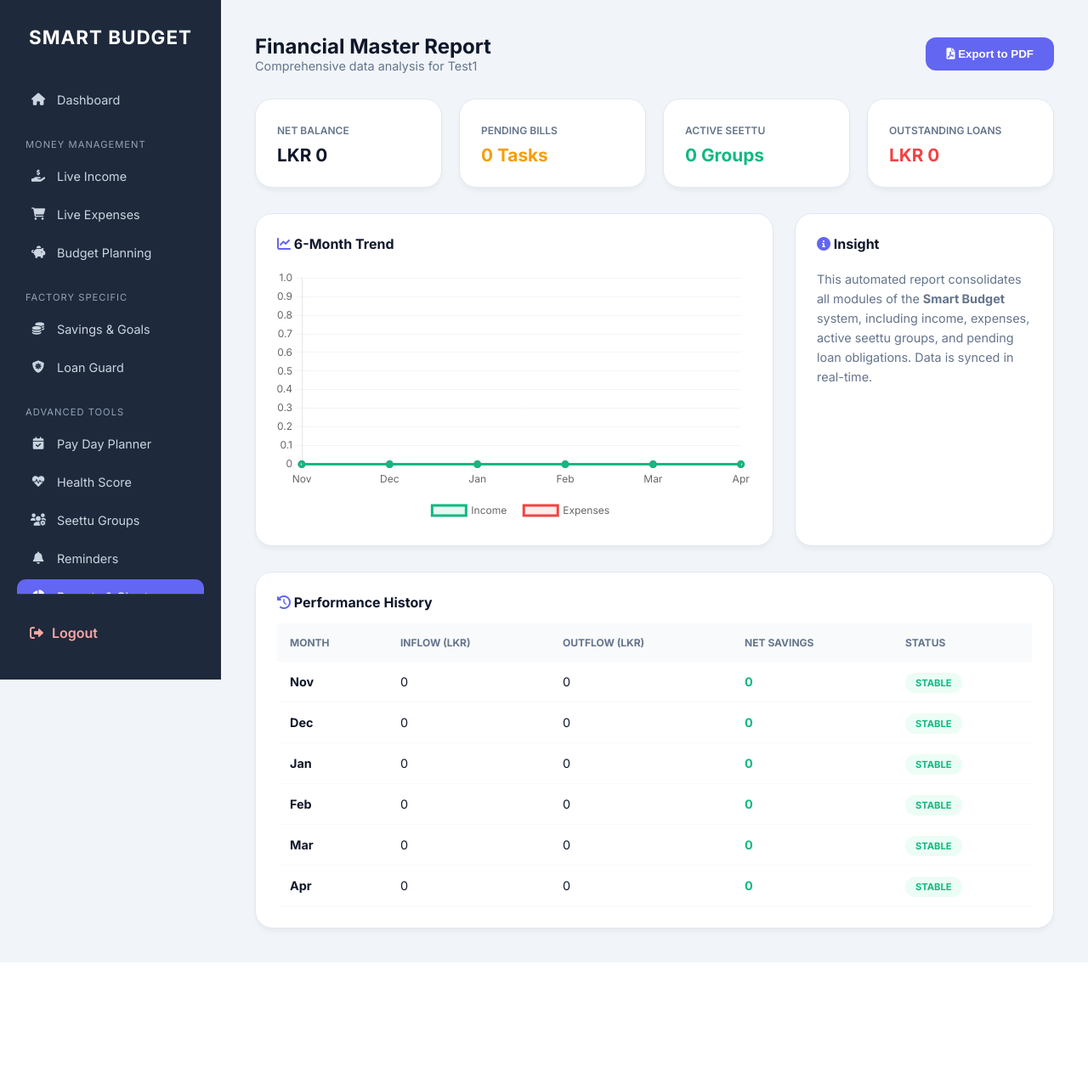
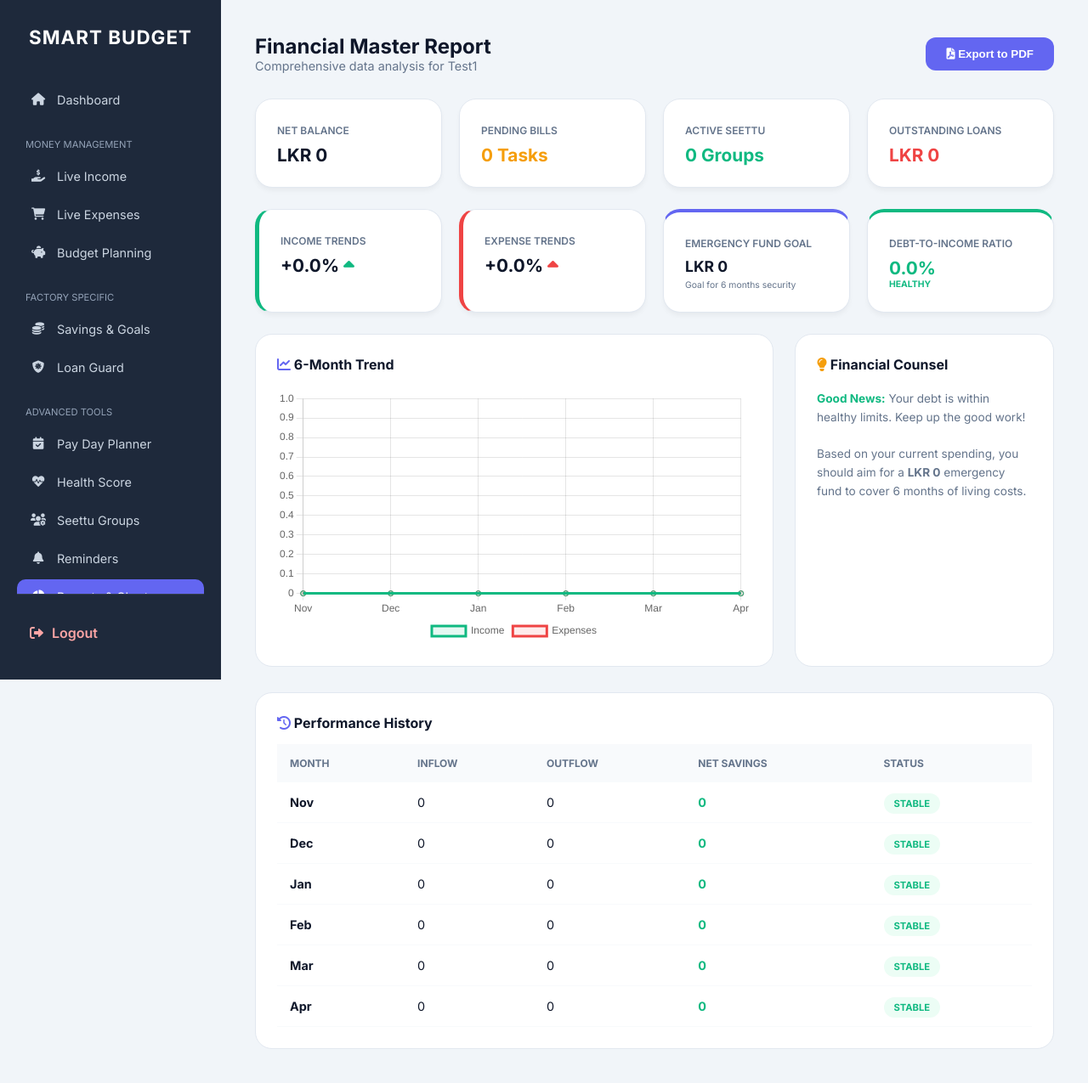
Before and after one commit to DilushaRathnayake/Final-Project, a PHP site: page /reports.php in a window 1280 px wide. Shown: the whole page at 85% size. Before the commit the page ends 1133 px from the top, so only its background shows below. Run offline with PHP 8.4, Linux system fonts and the light colour scheme; a user stored in the database is signed in; data that the repository does not hold is empty.

Commit message:
Update reports.php

```diff
--- a/reports.php
+++ b/reports.php
@@ -49,6 +49,21 @@ for ($i = 5; $i >= 0; $i--) {
     $me = mysqli_query($conn, "SELECT SUM(amount) as t FROM expense_records WHERE user_id = '$user_id' AND DATE_FORMAT(date, '%Y-%m') = '$m'");
     $expenses[] = mysqli_fetch_assoc($me)['t'] ?? 0;
 }
+
+// --- 5. MONTHLY COMPARISON LOGIC ---
+$current_month_inc = end($incomes);
+$prev_month_inc = $incomes[count($incomes)-2] ?? 0;
+$current_month_exp = end($expenses);
+$prev_month_exp = $expenses[count($expenses)-2] ?? 0;
+
+$inc_change_pc = ($prev_month_inc > 0) ? (($current_month_inc - $prev_month_inc) / $prev_month_inc) * 100 : 0;
+$exp_change_pc = ($prev_month_exp > 0) ? (($current_month_exp - $prev_month_exp) / $prev_month_exp) * 100 : 0;
+
+// --- 6. SMART COUNSELING LOGIC (NEW) ---
+$emergency_fund_goal = $total_expense * 6; // Goal: 6 months of expenses
+$debt_ratio = ($total_income > 0) ? ($total_loans / $total_income) * 100 : 0;
+$debt_status = ($debt_ratio > 40) ? "CRITICAL" : "HEALTHY";
+$debt_color = ($debt_ratio > 40) ? "var(--danger)" : "var(--success)";
 ?>
 
 <!DOCTYPE html>
@@ -61,58 +76,34 @@ for ($i = 5; $i >= 0; $i--) {
     <script src="https://cdn.jsdelivr.net/npm/chart.js"></script>
     <style>
         @import url('https://fonts.googleapis.com/css2?family=Inter:wght@300;400;600;700&display=swap');
-
         :root {
             --bg: #f1f5f9; --sidebar-bg: #1e293b; --card-bg: #ffffff;
             --primary: #6366f1; --success: #10b981; --danger: #ef4444;
             --warning: #f59e0b; --text-main: #0f172a; --text-sub: #64748b; --border: #e2e8f0;
         }
-
         * { margin: 0; padding: 0; box-sizing: border-box; }
         body { background: var(--bg); color: var(--text-main); font-family: 'Inter', sans-serif; display: flex; min-height: 100vh; }
-
-        /* SIDEBAR (Match Dashboard) */
-        .sidebar {
-            width: 260px; background: var(--sidebar-bg); height: 100vh; position: fixed;
-            padding: 30px 20px; display: flex; flex-direction: column; color: white;
-        }
-        .sidebar-brand { font-size: 1.4rem; font-weight: 800; margin-bottom: 40px; text-align: center; color: #fff; letter-spacing: 1px; }
-
+        .sidebar { width: 260px; background: var(--sidebar-bg); height: 100vh; position: fixed; padding: 30px 20px; display: flex; flex-direction: column; color: white; }
+        .sidebar-brand { font-size: 1.4rem; font-weight: 800; margin-bottom: 40px; text-align: center; letter-spacing: 1px; }
         .nav-links { flex: 1; overflow-y: auto; }
-        .nav-links::-webkit-scrollbar { width: 4px; }
-        .nav-links::-webkit-scrollbar-thumb { background: rgba(255,255,255,0.1); }
-
-        .nav-group-label { font-size: 0.7rem; text-transform: uppercase; color: #94a3b8; margin: 25px 0 10px 10px; letter-spacing: 1px; }
-
-        .nav-item {
-            display: flex; align-items: center; padding: 12px 15px; color: #cbd5e1; text-decoration: none;
-            border-radius: 10px; margin-bottom: 4px; transition: 0.3s; font-size: 0.9rem;
-        }
+        .nav-group-label { font-size: 0.7rem; text-transform: uppercase; color: #94a3b8; margin: 25px 0 10px 10px; }
+        .nav-item { display: flex; align-items: center; padding: 12px 15px; color: #cbd5e1; text-decoration: none; border-radius: 10px; margin-bottom: 4px; font-size: 0.9rem; transition: 0.3s; }
         .nav-item i { margin-right: 12px; width: 20px; text-align: center; }
         .nav-item:hover, .nav-item.active { background: rgba(255, 255, 255, 0.1); color: white; }
         .nav-item.active { background: var(--primary); }
-
         .logout-link { padding: 15px; color: #fca5a5; text-decoration: none; font-weight: 600; display: flex; align-items: center; gap: 10px; }
-
-        /* MAIN CONTENT */
         .main-content { margin-left: 260px; width: calc(100% - 260px); padding: 40px; }
-
-        .kpi-grid { display: grid; grid-template-columns: repeat(4, 1fr); gap: 20px; margin-bottom: 30px; }
+        .kpi-grid { display: grid; grid-template-columns: repeat(4, 1fr); gap: 20px; margin-bottom: 25px; }
         .kpi-card { background: var(--card-bg); padding: 25px; border-radius: 20px; border: 1px solid var(--border); box-shadow: 0 4px 6px -1px rgba(0, 0, 0, 0.05); }
         .kpi-card small { color: var(--text-sub); font-weight: 600; font-size: 0.75rem; text-transform: uppercase; }
         .kpi-card .value { font-size: 1.3rem; font-weight: 800; margin-top: 8px; }
-
         .report-layout { display: grid; grid-template-columns: 2fr 1fr; gap: 25px; margin-bottom: 30px; }
-        .card { background: var(--card-bg); border: 1px solid var(--border); padding: 25px; border-radius: 20px; box-shadow: 0 4px 6px -1px rgba(0, 0, 0, 0.05); }
-
+        .card { background: var(--card-bg); border: 1px solid var(--border); padding: 25px; border-radius: 20px; }
         table { width: 100%; border-collapse: collapse; margin-top: 15px; }
         th { text-align: left; padding: 15px; background: #f8fafc; color: var(--text-sub); font-size: 0.75rem; text-transform: uppercase; }
         td { padding: 15px; border-bottom: 1px solid #f8fafc; font-size: 0.9rem; }
-
         .badge { padding: 5px 12px; border-radius: 20px; font-size: 0.7rem; font-weight: 700; }
-        .btn-action { background: var(--primary); color: white; padding: 12px 24px; border: none; border-radius: 12px; cursor: pointer; font-weight: 700; transition: 0.2s; }
-        .btn-action:hover { opacity: 0.9; transform: translateY(-1px); }
-
+        .btn-action { background: var(--primary); color: white; padding: 12px 24px; border: none; border-radius: 12px; cursor: pointer; font-weight: 700; }
         @media print { .sidebar, .btn-action { display: none; } .main-content { margin: 0; width: 100%; } }
     </style>
 </head>
@@ -121,7 +112,7 @@ for ($i = 5; $i >= 0; $i--) {
 <div class="sidebar">
     <div class="sidebar-brand">SMART BUDGET</div>
     <div class="nav-links">
-        <a href="dashboard.php" class="nav-item">
+        <a href="dashboard.php" class="nav-item ">
             <i class="fas fa-home"></i> <span>Dashboard</span>
         </a>
 
@@ -160,6 +151,9 @@ for ($i = 5; $i >= 0; $i--) {
         <a href="reports.php" class="nav-item active">
             <i class="fas fa-chart-pie"></i> <span>Reports & Charts</span>
         </a>
+        <a href="profile.php" class="nav-item">
+            <i class="fas fa-chart-pie"></i> <span>My Profile</span>
+        </a>
     </div>
 
     <div style="margin-top: auto; border-top: 1px solid rgba(255,255,255,0.1); padding-top: 20px;">
@@ -197,6 +191,33 @@ for ($i = 5; $i >= 0; $i--) {
         </div>
     </div>
 
+    <div class="kpi-grid">
+        <div class="kpi-card" style="border-left: 5px solid var(--success);">
+            <small>Income Trends</small>
+            <div class="value">
+                <?php echo ($inc_change_pc >= 0) ? '+' : ''; echo number_format($inc_change_pc, 1); ?>%
+                <i class="fas <?php echo ($inc_change_pc >= 0) ? 'fa-caret-up' : 'fa-caret-down'; ?>" style="color: <?php echo ($inc_change_pc >= 0) ? 'var(--success)' : 'var(--danger)'; ?>;"></i>
+            </div>
+        </div>
+        <div class="kpi-card" style="border-left: 5px solid var(--danger);">
+            <small>Expense Trends</small>
+            <div class="value">
+                <?php echo ($exp_change_pc >= 0) ? '+' : ''; echo number_format($exp_change_pc, 1); ?>%
+                <i class="fas <?php echo ($exp_change_pc >= 0) ? 'fa-caret-up' : 'fa-caret-down'; ?>" style="color: <?php echo ($exp_change_pc >= 0) ? 'var(--danger)' : 'var(--success)'; ?>;"></i>
+            </div>
+        </div>
+        <div class="kpi-card" style="border-top: 4px solid var(--primary);">
+            <small>Emergency Fund Goal</small>
+            <div class="value" style="font-size: 1.1rem;">LKR <?php echo number_format($emergency_fund_goal); ?></div>
+            <p style="font-size: 0.65rem; color: var(--text-sub); margin-top: 5px;">Goal for 6 months security</p>
+        </div>
+        <div class="kpi-card" style="border-top: 4px solid <?php echo $debt_color; ?>;">
+            <small>Debt-to-Income Ratio</small>
+            <div class="value" style="color: <?php echo $debt_color; ?>;"><?php echo number_format($debt_ratio, 1); ?>%</div>
+            <p style="font-size: 0.65rem; font-weight:700; color: <?php echo $debt_color; ?>;"><?php echo $debt_status; ?></p>
+        </div>
+    </div>
+
     <div class="report-layout">
         <div class="card">
             <h3 style="font-size: 1rem; margin-bottom: 20px;"><i class="fas fa-chart-line" style="color: var(--primary);"></i> 6-Month Trend</h3>
@@ -205,21 +226,27 @@ for ($i = 5; $i >= 0; $i--) {
             </div>
         </div>
         <div class="card">
-            <h3 style="font-size: 1rem; margin-bottom: 20px;"><i class="fas fa-info-circle" style="color: var(--primary);"></i> Insight</h3>
-            <p style="font-size: 0.9rem; color: var(--text-sub); line-height: 1.6;">
-                This automated report consolidates all modules of the <strong>Smart Budget</strong> system, including income, expenses, active seettu groups, and pending loan obligations. Data is synced in real-time.
+            <h3 style="font-size: 1rem; margin-bottom: 20px;"><i class="fas fa-lightbulb" style="color: var(--warning);"></i> Financial Counsel</h3>
+            <p style="font-size: 0.85rem; color: var(--text-sub); line-height: 1.6;">
+                <?php if($debt_ratio > 40): ?>
+                    <strong style="color: var(--danger);">Warning:</strong> Your debt ratio is high (<?php echo number_format($debt_ratio, 1); ?>%). Try to avoid new loans and focus on clearing existing ones.
+                <?php else: ?>
+                    <strong style="color: var(--success);">Good News:</strong> Your debt is within healthy limits. Keep up the good work!
+                <?php endif; ?>
+                <br><br>
+                Based on your current spending, you should aim for a <strong>LKR <?php echo number_format($emergency_fund_goal); ?></strong> emergency fund to cover 6 months of living costs.
             </p>
         </div>
     </div>
 
-    <div class="card" style="margin-top: 10px;">
+    <div class="card">
         <h3 style="font-size: 1rem; margin-bottom: 15px;"><i class="fas fa-history" style="color: var(--primary);"></i> Performance History</h3>
         <table>
             <thead>
                 <tr>
                     <th>Month</th>
-                    <th>Inflow (LKR)</th>
-                    <th>Outflow (LKR)</th>
+                    <th>Inflow</th>
+                    <th>Outflow</th>
                     <th>Net Savings</th>
                     <th>Status</th>
                 </tr>
@@ -250,7 +277,6 @@ for ($i = 5; $i >= 0; $i--) {
 <script>
 document.addEventListener("DOMContentLoaded", function() {
     const ctx = document.getElementById('masterChart').getContext('2d');
-
     new Chart(ctx, {
         type: 'line',
         data: {
@@ -260,43 +286,23 @@ document.addEventListener("DOMContentLoaded", function() {
                 data: <?php echo json_encode($incomes); ?>,
                 borderColor: '#10b981',
                 backgroundColor: 'rgba(16, 185, 129, 0.1)',
-                borderWidth: 3,
-                fill: true,
-                tension: 0.4
+                fill: true, tension: 0.4
             }, {
                 label: 'Expenses',
                 data: <?php echo json_encode($expenses); ?>,
                 borderColor: '#ef4444',
                 backgroundColor: 'rgba(239, 68, 68, 0.1)',
-                borderWidth: 3,
-                fill: true,
-                tension: 0.4
+                fill: true, tension: 0.4
             }]
         },
         options: {
             responsive: true,
-            maintainAspectRatio: false, // Prevents infinite height expansion
-            plugins: {
-                legend: {
-                    position: 'bottom',
-                    labels: { padding: 20, font: { family: 'Inter', size: 12 } }
-                }
-            },
-            scales: {
-                y: {
-                    beginAtZero: true,
-                    grid: { color: '#f1f5f9' },
-                    ticks: { font: { family: 'Inter' } }
-                },
-                x: {
-                    grid: { display: false },
-                    ticks: { font: { family: 'Inter' } }
-                }
-            }
+            maintainAspectRatio: false,
+            plugins: { legend: { position: 'bottom' } },
+            scales: { y: { beginAtZero: true } }
         }
     });
 });
 </script>
-
 </body>
 </html>
```
